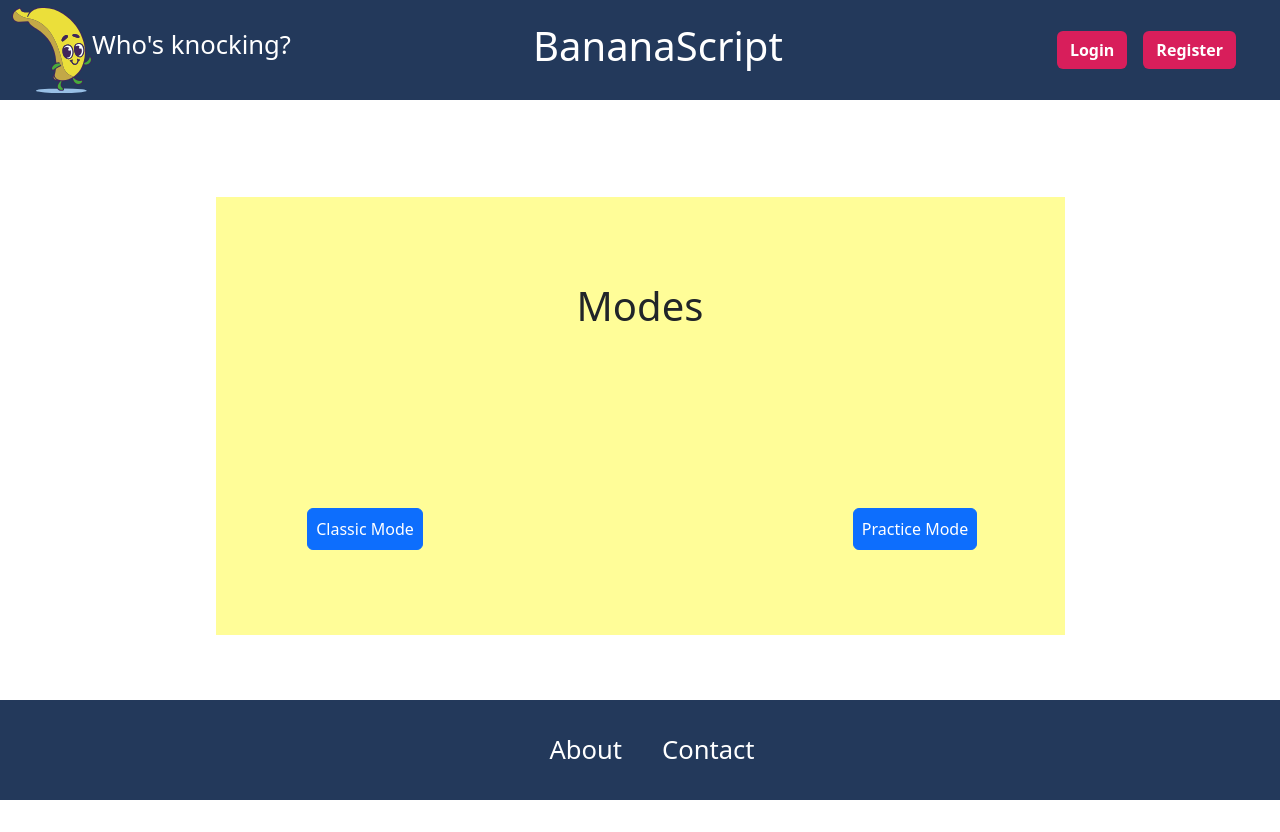
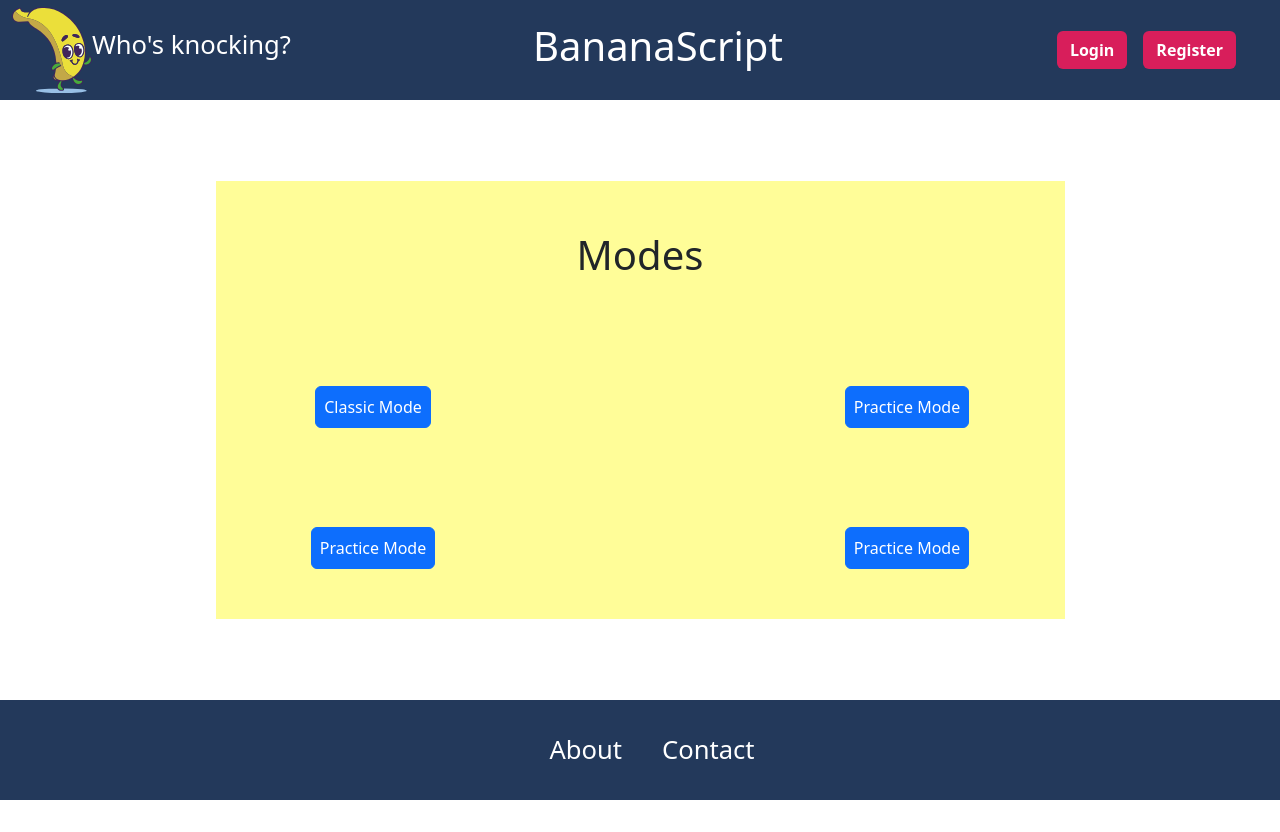
Before and after one commit to ExoPolit/js-quiz-pairProgramming-fes, a React (Create React App) app: page / in a window 1280 px wide. After the commit the page ends 800 px from the top, so only its background shows below. Built offline with nearby package versions, Linux system fonts and the light colour scheme; no server answers.

Commit message:
Add home link and update main module

```diff
--- a/src/components/Categorys.jsx
+++ b/src/components/Categorys.jsx
@@ -8,8 +8,16 @@ const Categorys = () => {
 
 	return (
 		<div style={{ backgroundColor: "var(--main-bg)", padding: "25px" }}>
+
 			<div className="container-lg">
 				<div className="row">
+					<a href="/" className="mb-4" style={{fontSize: 'var(--font-size-md)',
+					textDecoration: 'none',
+				transition: 'color 0.3s'}}
+				onMouseOver={(e) => (e.target.style.color = 'var(--counter-rd)')}
+				onMouseOut={(e) => (e.target.style.color = 'var(--font-bl)')}
+
+					>Home</a>
 					{categories.map((categories, index) => (
 						<div key={index} className="col-lg-3 col-md-4 col-md-6 mb-4">
 							<div className="card">
@@ -32,11 +40,14 @@ const Categorys = () => {
 										}>
 										Start
 									</Button>
+
 								</div>
 							</div>
 						</div>
 					))}
+
 				</div>
+
 			</div>
 		</div>
 	);
--- a/src/components/main.jsx
+++ b/src/components/main.jsx
@@ -1,10 +1,21 @@
-import React, { useState } from "react";
+import React, { useEffect, useState } from "react";
 import { Button } from "react-bootstrap";
+import '../styles/main.css'
+import { clear } from "@testing-library/user-event/dist/clear";
 
 const MainModule = ({toggleCategories}) => {
+ const [isVisible, setIsVisible] = useState(false);
 
+ useEffect(() => {
+    setTimeout(() => {
+      setIsVisible(true);
+    }, 500);
+
+    return () => clearTimeout();
+    }, []);
 
   return (
+    <div className={`main-container ${isVisible ? "slide-up" : ""}`}>
     <div
       className="container min-vh-100
       d-flex
@@ -21,16 +32,29 @@ const MainModule = ({toggleCategories}) => {
         }}
       >
         <h1>Modes</h1>
-
+        <div className="row">
         <div className="d-flex justify-content-center">
-          <div className="col-8">
+        <div className="col-8">
             <Button className="p-2" onClick={toggleCategories}> Classic Mode </Button>
           </div>
           <div className="col-8">
             <Button className="p-2" onClick={toggleCategories}> Practice Mode </Button>
           </div>
+          </div>
         </div>
+        <div className="row">
+        <div className="d-flex justify-content-center">
+          <div className="col-8">
+            <Button className="p-2" onClick={toggleCategories}> Practice Mode </Button>
+          </div>
+          <div className="col-8">
+            <Button className="p-2" onClick={toggleCategories}> Practice Mode </Button>
+          </div>
+        </div>
+        </div>
+
       </div>
+    </div>
     </div>
   );
 };
--- /dev/null
+++ b/src/styles/main.css
@@ -0,0 +1,12 @@
+.main-container{
+    position: fixed;
+    bottom: 0;
+    left: 0;
+    width: 100%;
+    transform: translateY(100%);
+    transition: transform 0.5s ease-in-out;
+}
+.slide-up{
+    transform: translateY(0);
+    transition: transform 0.5s ease-in-out;
+}
```
